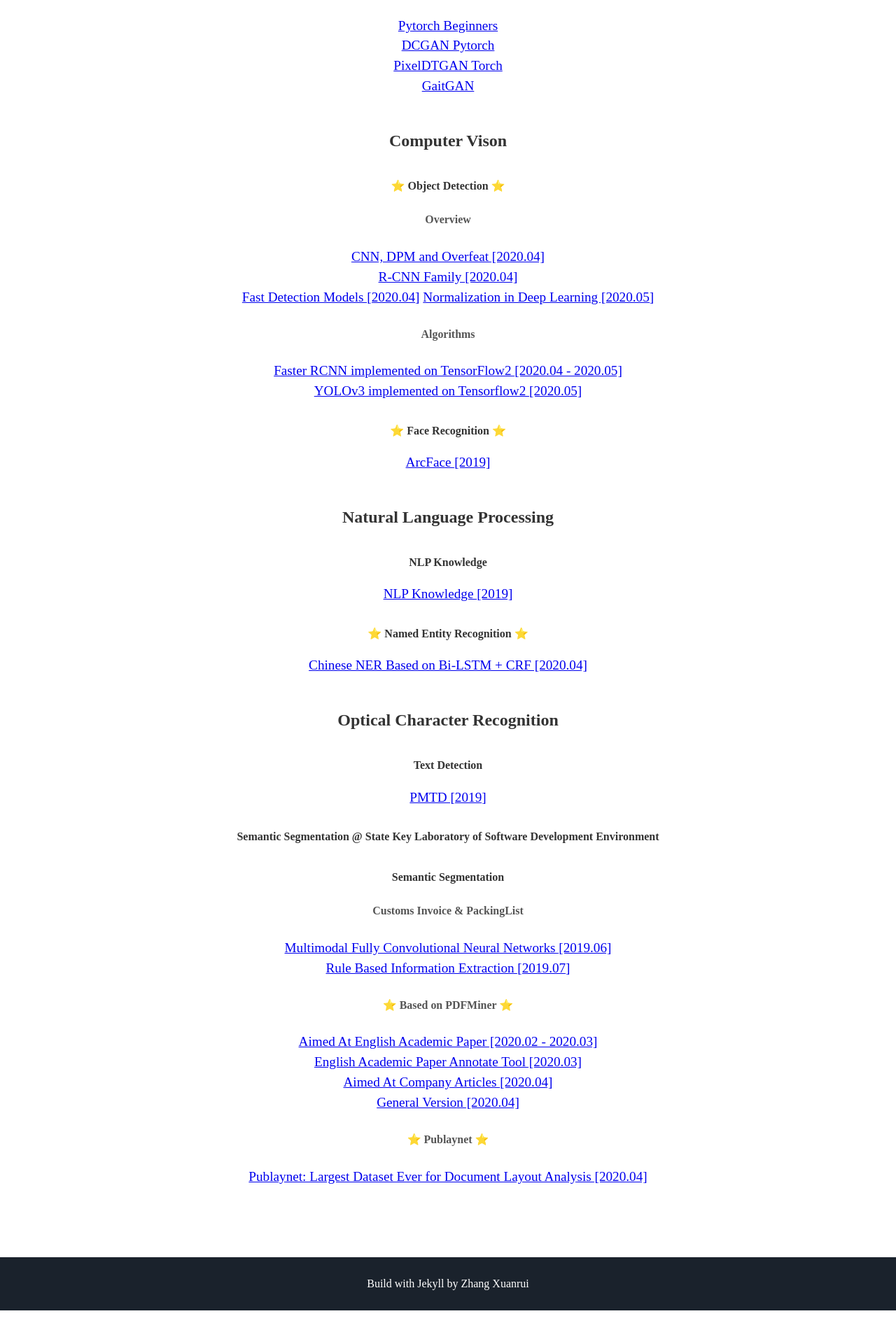
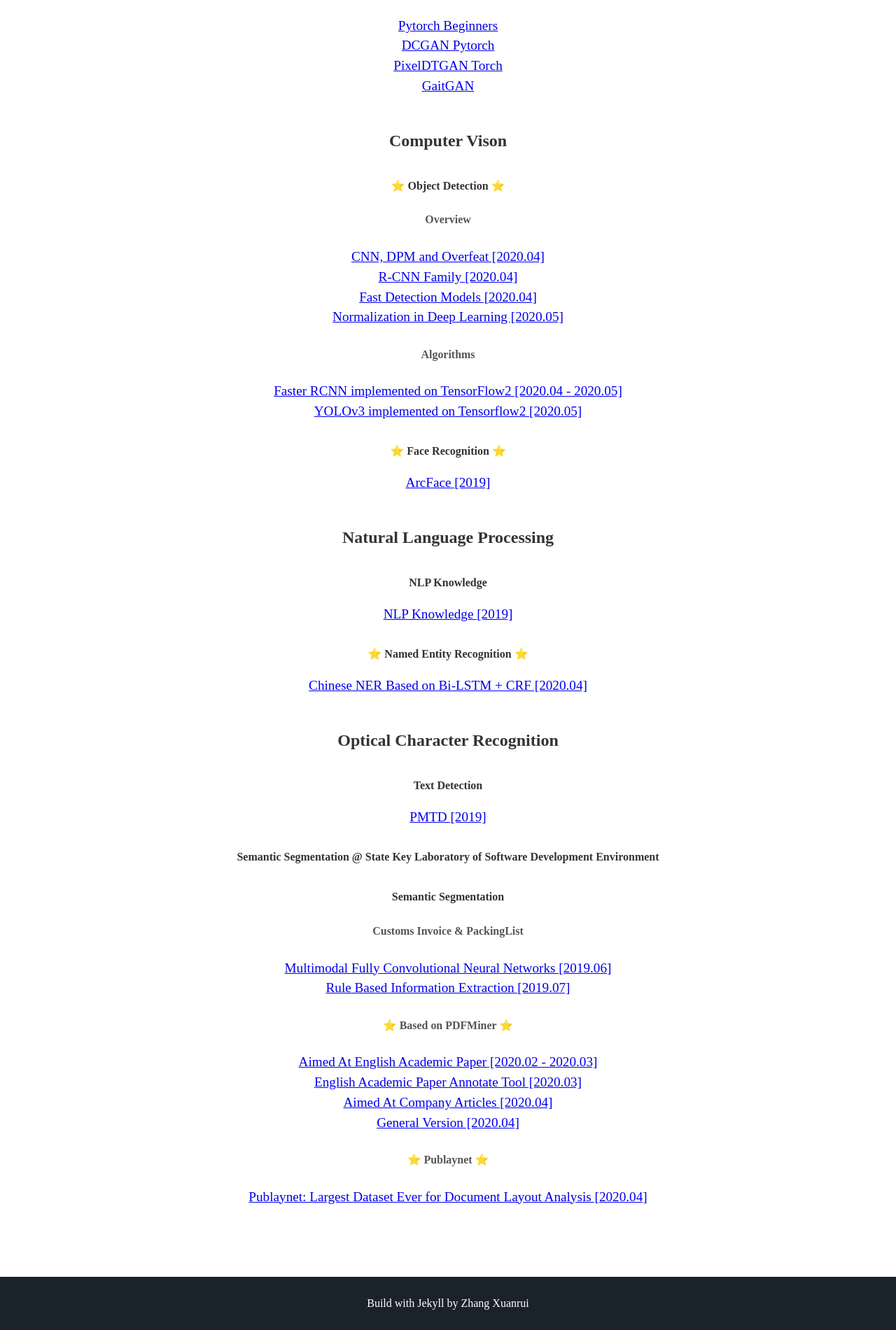
Before and after one commit to Noba1anc3/Noba1anc3.github.io, a Jekyll site: the page built from index.html, in a window 1280 px wide. Shown: the part 3902-5803 px from the top of the page at 70% size. Built offline with Jekyll 4.4.1, drawn with Linux system fonts in a browser that asks for light colours; some web fonts are replaced; before the commit the page ends 5775 px from its top, so only the background shows below that.

```diff
--- a/_includes/about.html
+++ b/_includes/about.html
@@ -71,7 +71,8 @@
   <a target="_blank" href="https://noba1anc3.github.io/2020/04/15/R-CNN-Family.html">R-CNN Family [2020.04]</a>
   <br>
   <a target="_blank" href="https://noba1anc3.github.io/2020/04/23/Fast-Detection-Models.html">Fast Detection Models [2020.04]</a>
-  <a target="_blank" href="https://noba1anc3.github.io/2020/05/17/Normalization in Deep Learning.html">Normalization in Deep Learning [2020.05]</a>
+  <br>
+  <a target="_blank" href="https://noba1anc3.github.io/2020/05/17/Normalization-in-Deep-Learning.html">Normalization in Deep Learning [2020.05]</a>
 
   <h5>Algorithms</h5>
   <a target="_blank" href="https://github.com/Noba1anc3/Faster-RCNN-TensorFlow-2">Faster RCNN implemented on TensorFlow2 [2020.04 - 2020.05]</a>
```
Also changed, not shown: _posts/2020-05-17-Normalization in Deep Learning.md (+2 -1 lines).
